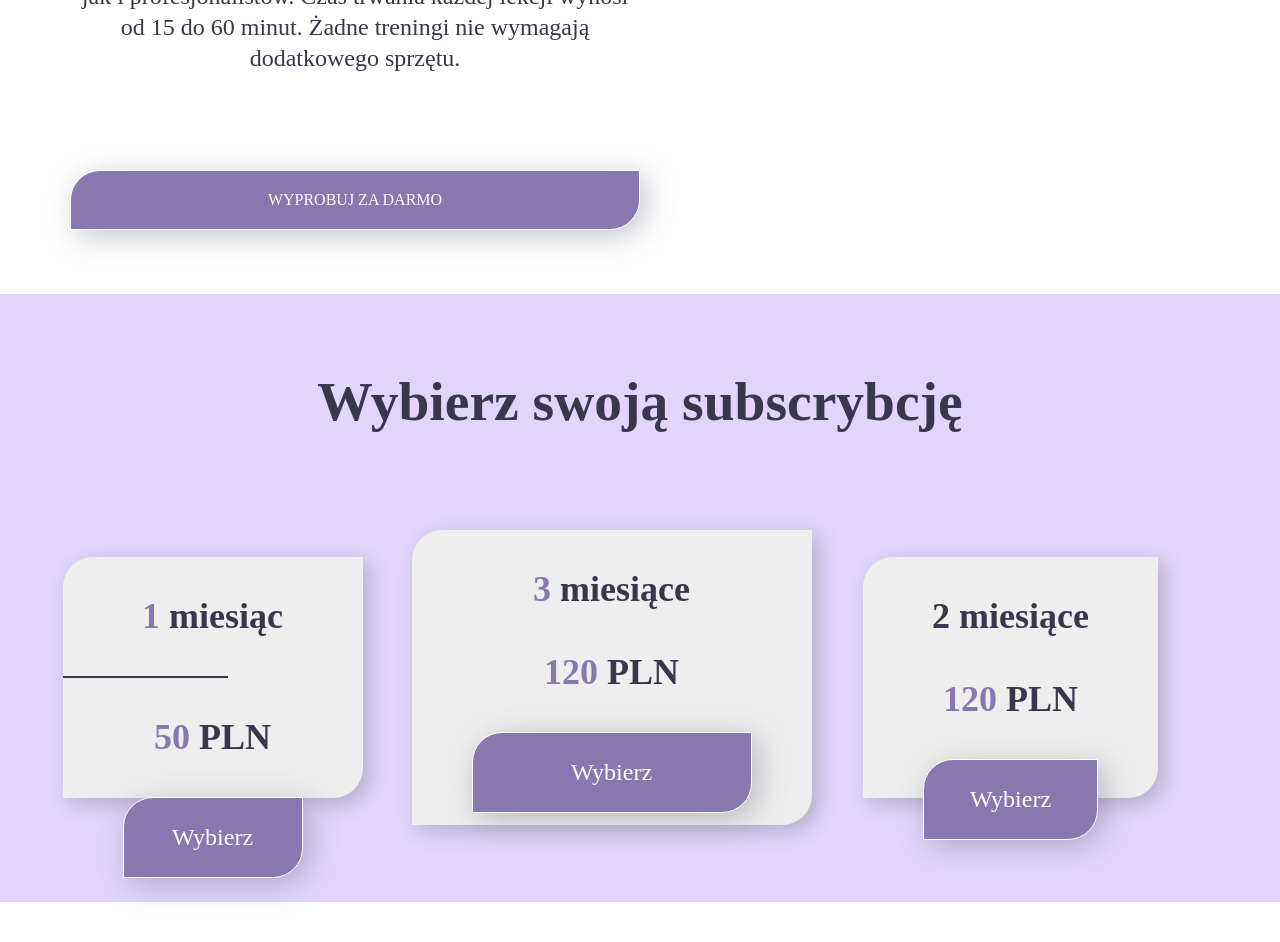
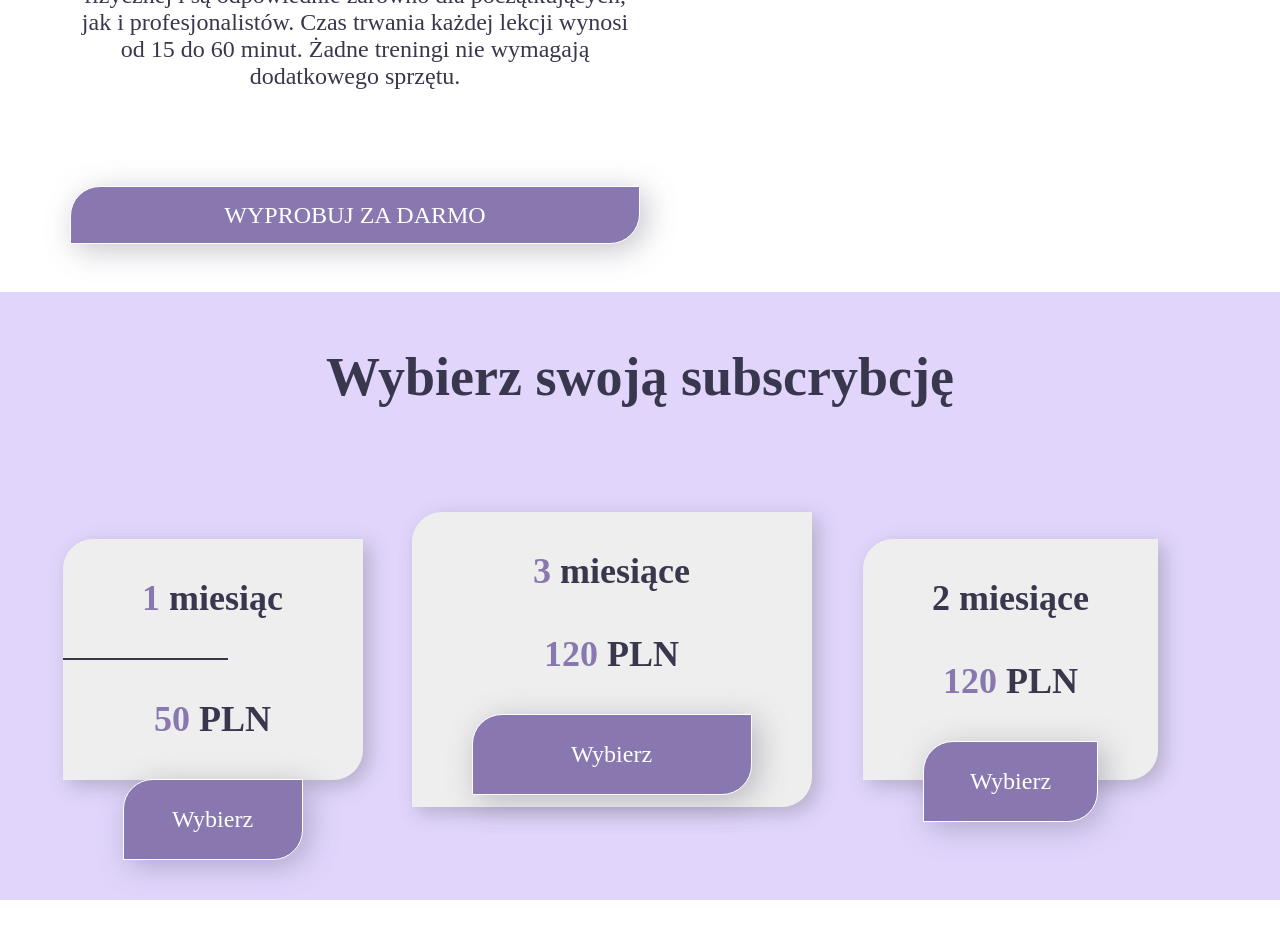
Before and after one commit to Alona655/aplikacja_jogi, a PHP site: page / in a window 1280 px wide. Shown: the part 2820-3762 px from the top of the page. Run offline with PHP 8.4, Linux system fonts and the light colour scheme.

Commit message:
Working on my info page

```diff
--- a/project/public/css/info.css
+++ b/project/public/css/info.css
@@ -249,58 +249,57 @@ nav{
     color: #39374D;
 }
 
+/*----------------------------------------------------------*/
+
 .block4 {
     max-width: 1140px;
     margin: 0 auto;
     display: grid;
-    margin-bottom: 4em;
+    padding-bottom: 3em;
     grid-template-columns: 50% 50%;
 }
 
-/*.contentBlock4 {*/
-/*    grid-template-rows: auto;*/
-/*}*/
 
 .buttonBlock4 {
+    display: flex;
+    justify-content: center;
+}
+
+.textButtonBlock4 {
+    width: 100%;
+    padding: 0.6em 1.7em;
     border-radius: 30px 0;
     filter: drop-shadow(6px 6px 15px rgba(63, 61, 86, 0.3));
     background: #8878AF;
     border: 1px solid #FFFFFF;
     box-sizing: border-box;
-    margin: 0 0;
-}
-
-.textButtonBlock4 {
+    text-transform: uppercase;
+    font-family: PT Sans;
+    text-align: center;
     color: white;
-    text-align: center;
-    padding: 20px;
-    margin: 0 auto;
+    font-size: 24px;
 }
 
 .titleBlock4 {
     font-family: PT Serif;
-    font-style: normal;
     font-weight: bold;
-    font-size: 37px;
-    line-height: 64px;
+    font-size: 54px;
+    padding: 1em 0 1em;
+    margin: 0;
     text-align: center;
     color: #39374D;
 }
 
 .textBlock4 {
     font-family: PT Sans;
-    font-style: normal;
     font-weight: normal;
     font-size: 24px;
-    line-height: 31px;
     text-align: center;
     color: #39374D;
-    margin-bottom: 4em;
+    padding-bottom: 3em;
 }
 
-/*.contentBlock4 {*/
-
-/*}*/
+/*------------------------------------------------------*/
 
 .block5 {
     background: #E1D5FC;
@@ -314,13 +313,12 @@ nav{
 
 .titleBlock5 {
     font-family: PT Serif;
-    font-style: normal;
     font-weight: bold;
-    font-size: 37px;
-    line-height: 64px;
+    font-size: 54px;
+    padding: 1em 0 1em;
+    margin: 0;
     text-align: center;
     color: #39374D;
-    padding-top: 30px;
 }
 
 .pricesBlock5 {
--- a/project/public/views/info.php
+++ b/project/public/views/info.php
@@ -43,14 +43,10 @@
     <section>
         <div class="block2">
             <div class="contentBlock2">
-                <div class="titleBlock2">
-                    <h2>O naszych programach szkoleniowych</h2>
-                </div>
-                <div class="textBlock2">
-                    <p>Lekcje są przeznaczone dla różnych poziomów sprawności fizycznej i są odpowiednie zarówno dla
+                <h1 class="titleBlock2">O naszych programach szkoleniowych</h1>
+                <p class="textBlock2">Lekcje są przeznaczone dla różnych poziomów sprawności fizycznej i są odpowiednie zarówno dla
                         początkujących, jak i profesjonalistów. Czas trwania każdej lekcji wynosi od 15 do 60 minut.
                         Żadne treningi nie wymagają dodatkowego sprzętu.</p>
-                </div>
             </div>
             <div class="imgBlock2">
                 <img src="public/img/girlOnBlock2.svg">
@@ -60,9 +56,7 @@
 
     <section>
         <div class="block3">
-            <div class="titleBlock3">
-                <h2>Powody, dla których warto ćwiczyć jogę</h2>
-            </div>
+            <h1 class="titleBlock3">Powody, dla których warto ćwiczyć jogę</h1>
             <div class="notesBlock3">
                 <div class="note1">
                     <div class="imgNote1">
@@ -111,18 +105,12 @@
     <section>
         <div class="block4">
             <div class="contentBlock4">
-                <div class="titleBlock4">
-                    <h2>O naszych programach szkoleniowych</h2>
-                </div>
-                <div class="textBlock4">
-                    <p>Lekcje są przeznaczone dla różnych poziomów sprawności fizycznej i są odpowiednie zarówno dla
+                <h1 class="titleBlock4">O naszych programach szkoleniowych</h1>
+                <p class="textBlock4">Lekcje są przeznaczone dla różnych poziomów sprawności fizycznej i są odpowiednie zarówno dla
                         początkujących, jak i profesjonalistów. Czas trwania każdej lekcji wynosi od 15 do 60 minut.
                         Żadne treningi nie wymagają dodatkowego sprzętu.</p>
-                </div>
                 <div class="buttonBlock4">
-                    <a class="buttonMain4" href="">
-                        <p class="textButtonBlock4">WYPROBUJ ZA DARMO</p>
-                    </a>
+                    <button class="textButtonBlock4">WYPROBUJ ZA DARMO</button>
                 </div>
             </div>
             <div class="imgBlock4">
@@ -134,9 +122,7 @@
     <section>
         <div class="block5">
             <div class="contentBlock5">
-                <div class="titleBlock5">
-                    <h2>Wybierz swoją subscrybcję</h2>
-                </div>
+                <h1 class="titleBlock5">Wybierz swoją subscrybcję</h1>
                 <div class="pricesBlock5">
                     <div class="firstPriceBlock">
                         <div class="termFirstPrice">
```
Also changed, not shown: other parts of project/public/css/info.css (+15 -15 lines).
